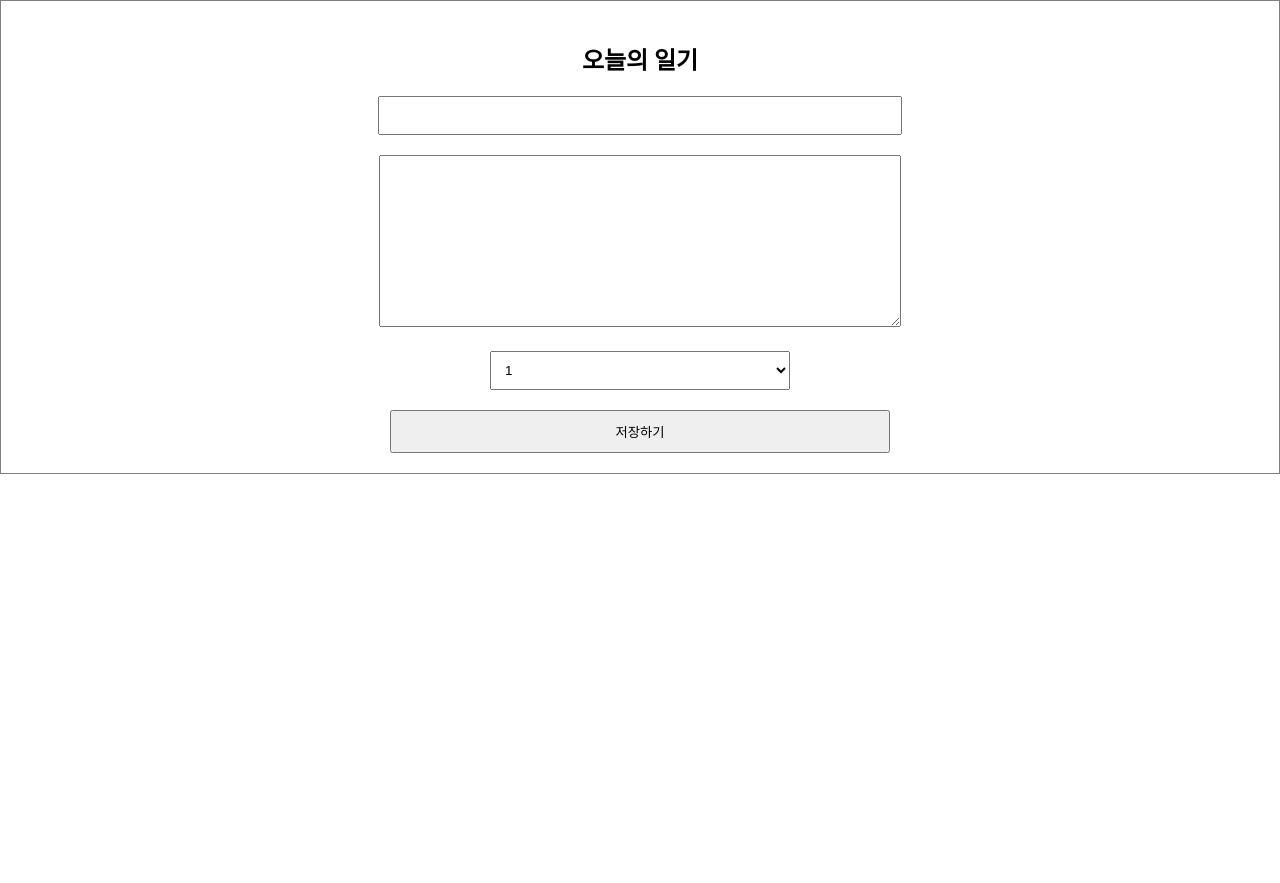
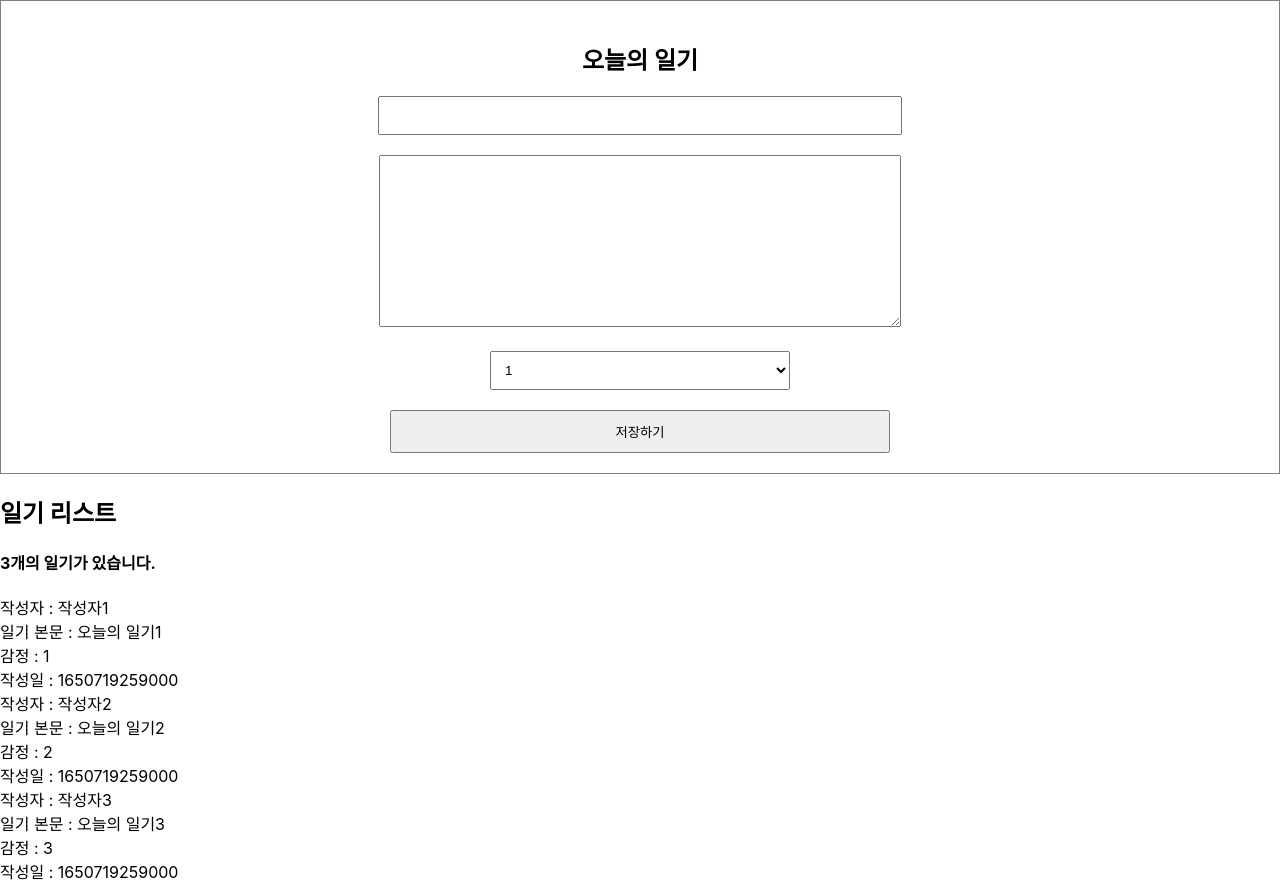
Before and after one commit to ParkYoungHoon/mysimplediary, a React (Create React App) app: page / in a window 1280 px wide. Before the commit the page ends 800 px from the top, so only its background shows below. Built offline with nearby package versions, Linux system fonts and the light colour scheme.

Commit message:
ADD DiaryList Component

```diff
--- a/src/App.js
+++ b/src/App.js
@@ -1,10 +1,35 @@
 import './App.css';
 import DiaryEditor from "./components/DiaryEditor";
+import DiaryList from "./components/DiaryList";
 
 function App() {
+  const diaryList = [
+    {
+      id: 1,
+      author: "작성자1",
+      content: "오늘의 일기1",
+      emotion: 1,
+      created_date: new Date().getTime(),
+    },
+    {
+      id: 2,
+      author: "작성자2",
+      content: "오늘의 일기2",
+      emotion: 2,
+      created_date: new Date().getTime(),
+    },
+    {
+      id: 3,
+      author: "작성자3",
+      content: "오늘의 일기3",
+      emotion: 3,
+      created_date: new Date().getTime(),
+    },
+  ];
   return (
     <div className="App">
       <DiaryEditor />
+      <DiaryList diaryList={diaryList} />
     </div>
   );
 }
--- /dev/null
+++ b/src/components/DiaryList.js
@@ -0,0 +1,25 @@
+const DiaryList = ({ diaryList }) => {
+  console.log(diaryList);
+  return (
+    <div className="DiaryList">
+      <h2>일기 리스트</h2>
+      <h4>{diaryList.length}개의 일기가 있습니다.</h4>
+      <div>
+        {diaryList.map((it) => (
+          <div key={it.id}>
+            <div>작성자 : {it.author}</div>
+            <div>일기 본문 : {it.content}</div>
+            <div>감정 : {it.emotion}</div>
+            <div>작성일 : {it.created_date}</div>
+          </div>
+        ))}
+      </div>
+    </div>
+  );
+};
+
+DiaryList.defaultProps = {
+  diaryList: [],
+};
+
+export default DiaryList;
```
